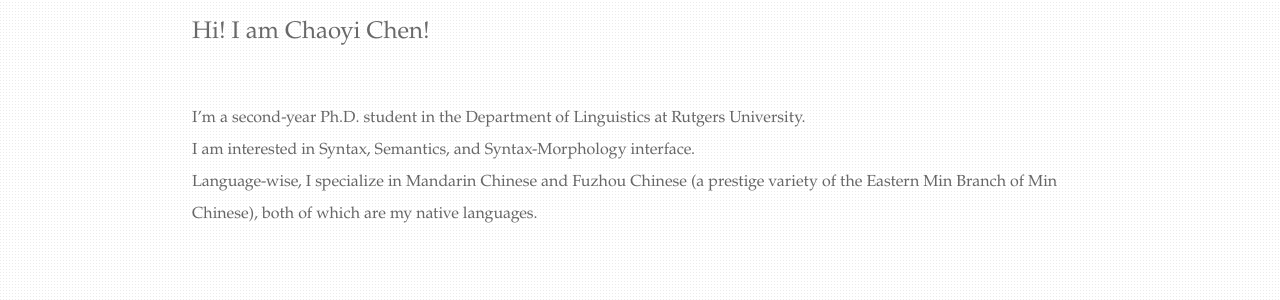
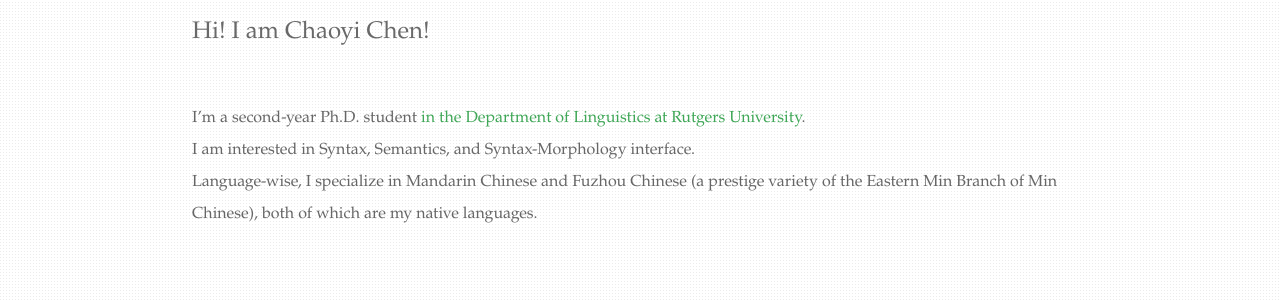
Before and after one commit to chaoyichen71/chaoyichen71.github.io, a Jekyll site: the page built from index.html, in a window 1280 px wide. Shown: the part 127-427 px from the top of the page. Built offline with Jekyll 4.4.1, drawn with Linux system fonts in a browser that asks for light colours; part of the change alters nothing that is shown.

```diff
--- a/index.html
+++ b/index.html
@@ -5,7 +5,7 @@ title: Chaoyi Chen (陈超逸)
                 </br>
 		<div class="blurb">
 			<h2>Hi! I am Chaoyi Chen!</h2><br>
-			<p>I’m a second-year Ph.D. student in the Department of Linguistics at Rutgers University.<br>
+			<p>I’m a second-year Ph.D. student <a href="https://ling.rutgers.edu/">in the Department of Linguistics at Rutgers University</a>.<br>
 			I am interested in Syntax, Semantics, and Syntax-Morphology interface.<br>
 			Language-wise, I specialize in Mandarin Chinese and Fuzhou Chinese (a prestige variety of the Eastern Min Branch of Min Chinese), both of which are my native languages.</p>
 		</div>
```
